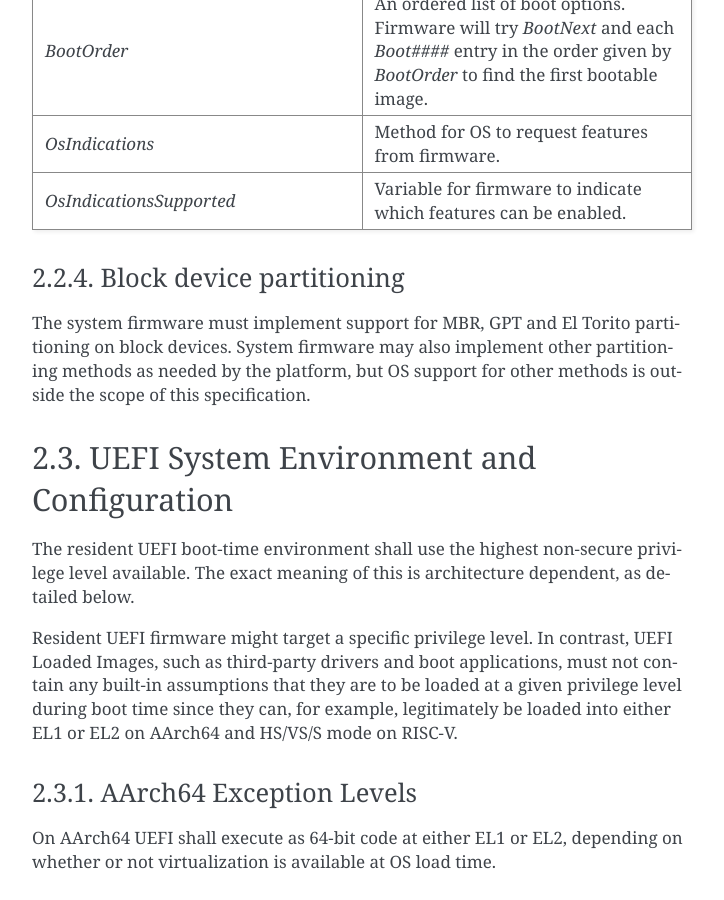
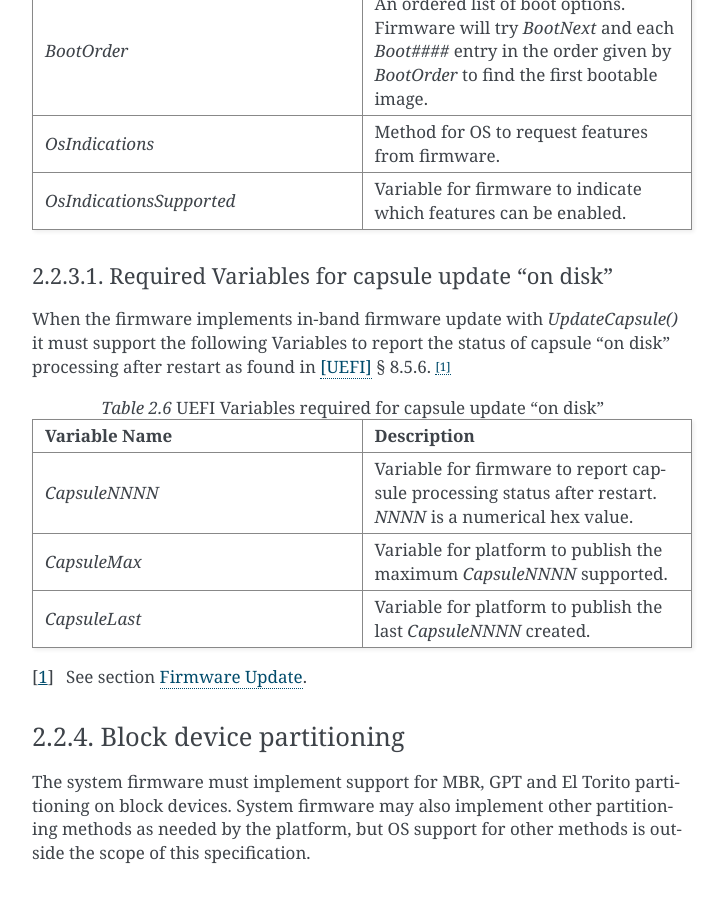
Before and after one commit to ARM-software/ebbr, a Sphinx documentation site: the page built from source/chapter2-uefi.rst, in a window 1280 px wide and 900 px high, scrolled down 4225 px. Shown: the whole window, without its empty margins (388-1112 px from the left). Built offline with Sphinx 7.4.7, drawn with Linux system fonts in a browser that asks for light colours; some of the changed text lies outside the part shown.

Commit message:
chapter2: require capsule update "on disk" and variables
Add the requirement to support capsule update "on disk" when
UpdateCapsule() is implemented.

Also add the requirement to implement the corresponding Capsule* Variables
in that case.

Signed-off-by: Vincent Stehlé <vincent.stehle@arm.com>

```diff
--- a/source/chapter2-uefi.rst
+++ b/source/chapter2-uefi.rst
@@ -193,6 +193,31 @@ Variables as found in [UEFI]_ § 3.3.
      - Method for OS to request features from firmware.
    * - `OsIndicationsSupported`
      - Variable for firmware to indicate which features can be enabled.
+
+.. _section-required-vars-for-on-disk:
+
+Required Variables for capsule update "on disk"
+^^^^^^^^^^^^^^^^^^^^^^^^^^^^^^^^^^^^^^^^^^^^^^^
+
+When the firmware implements in-band firmware update with `UpdateCapsule()` it
+must support the following Variables to report the status of capsule "on disk"
+processing after restart as found in [UEFI]_ § 8.5.6. [#FWUpNote]_
+
+.. list-table:: UEFI Variables required for capsule update "on disk"
+   :widths: 50 50
+   :header-rows: 1
+
+   * - Variable Name
+     - Description
+   * - `CapsuleNNNN`
+     - Variable for firmware to report capsule processing status after restart.
+       `NNNN` is a numerical hex value.
+   * - `CapsuleMax`
+     - Variable for platform to publish the maximum `CapsuleNNNN` supported.
+   * - `CapsuleLast`
+     - Variable for platform to publish the last `CapsuleNNNN` created.
+
+.. [#FWUpNote] See section :ref:`section-fw-update`.
 
 Block device partitioning
 -------------------------
@@ -497,6 +522,8 @@ Even when `SetVariable()` is not supported during runtime services, firmware
 should cache variable names and values in `EfiRuntimeServicesData` memory so
 that `GetVariable()` and `GetNextVariableName()` can behave as specified.
 
+.. _section-fw-update:
+
 Firmware Update
 ---------------
 
@@ -509,6 +536,8 @@ then the firmware shall implement the `UpdateCapsule()` runtime service and acce
 "Delivering Capsules Containing Updates to Firmware Management Protocol".  [#FMPNote]_
 Firmware is also required to provide an EFI System Resource Table (ESRT). [UEFI]_ § 23.4
 Every firmware image that can be updated in-band must be described in the ESRT.
+Firmware must support the delivery of capsules via file on mass storage device
+("on disk") as described in [UEFI]_ § 8.5.5. [#VarNote]_
 
 If firmware update is performed out-of-band (e.g., by an independent Baseboard
 Management Controller (BMC), or firmware is provided by a hypervisor),
@@ -536,3 +565,6 @@ service and it is not required to provide an ESRT.
    before `ExitBootServices()` is called.
 
    https://fwupd.org/
+
+.. [#VarNote] Some Variables are required to support capsule "on disk".
+   See section :ref:`section-required-vars-for-on-disk`.
```
